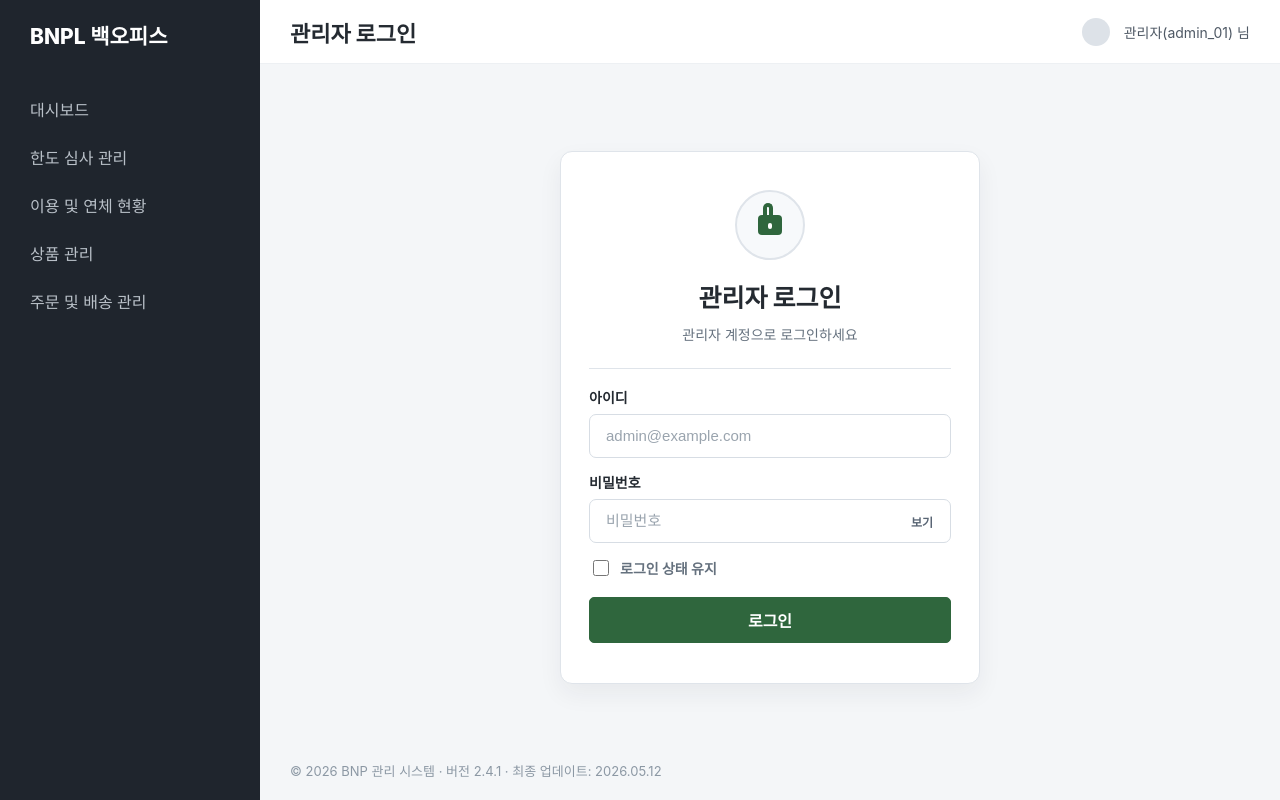
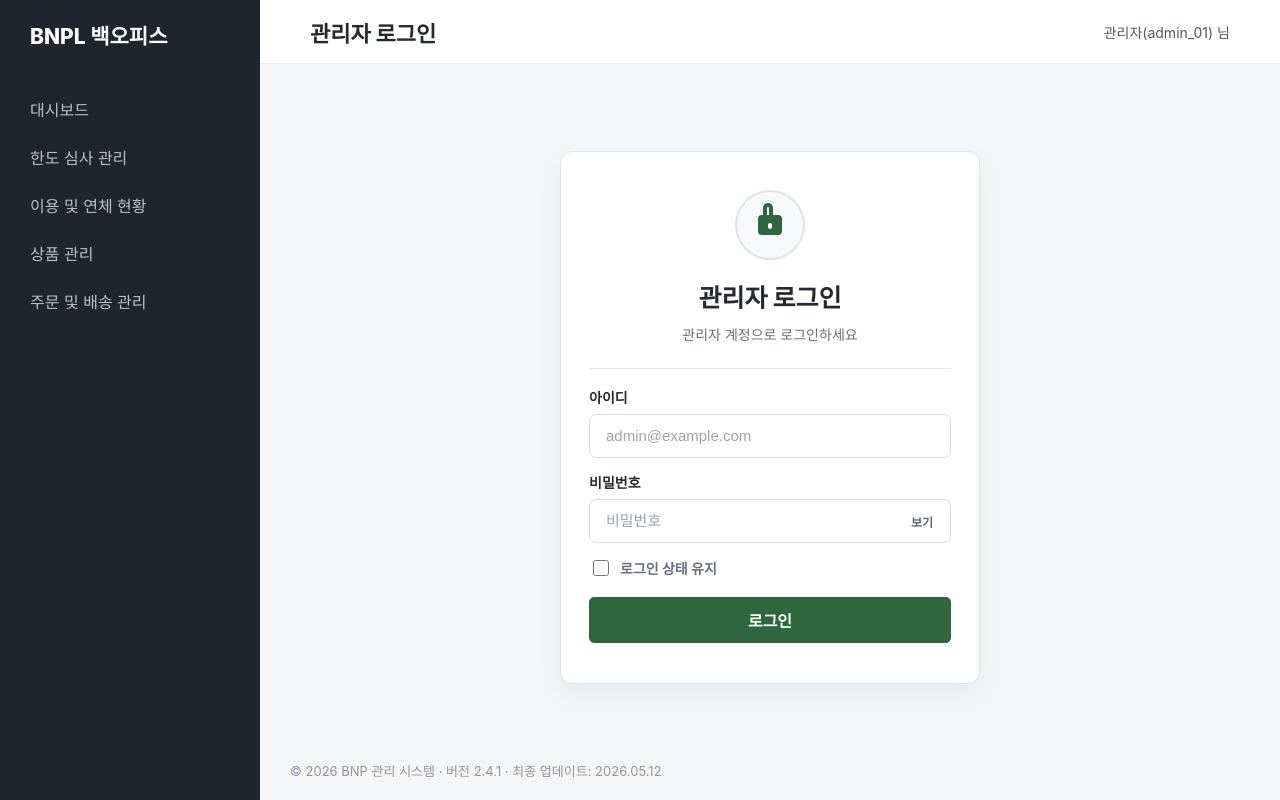
Before and after one commit to FISA-Agri-Pay/front-end-admin, a React (Create React App) app: page / in a window 1280 px wide. Built offline with nearby package versions, Linux system fonts and the light colour scheme; no server answers; the HTML template or start-up script is replaced by a standard one.

Commit message:
#33 design: 상단 관리자 이름 여백 수정

```diff
--- a/src/App.css
+++ b/src/App.css
@@ -124,7 +124,7 @@ textarea:focus-visible,
   align-items: center;
   justify-content: space-between;
   min-height: 64px;
-  padding: 0 30px;
+  padding: 0 50px;
   background: #ffffff;
   border-bottom: 1px solid var(--border-soft);
 }
--- a/src/components/TopBar.js
+++ b/src/components/TopBar.js
@@ -3,8 +3,7 @@ function TopBar({ title }) {
     <header className="topbar">
       {title && <h2 className="topbar__title">{title}</h2>}
       <div className="topbar__profile">
-        <span className="topbar__avatar" aria-hidden="true" />
-        {/* TODO: 백엔드의 로그인 관리자 정보로 교체 */}
+{/* TODO: 백엔드의 로그인 관리자 정보로 교체 */}
         <span>관리자(admin_01) 님</span>
       </div>
     </header>
```
